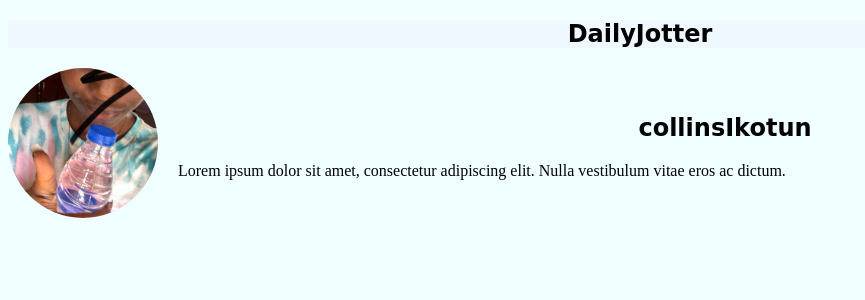
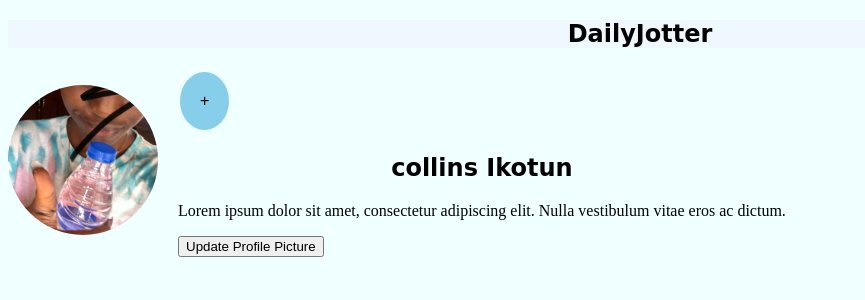
Before and after one commit to collinscodes2005/Dailyjotter, a Django app: template templates/Dailyjotter/profile.html in a window 1280 px wide. Shown: the top 300 px of the page, without its empty margins (0-865 px from the left). Run offline with Django 4.2, Linux system fonts and the light colour scheme; the template is opened without the code that fills it: values that come from a table or form of the project are taken from there, others are empty; data comes from the database, SQL or seed files in the repository.

Commit message:
profile imgs

```diff
--- a/Dailyjotter/models.py
+++ b/Dailyjotter/models.py
@@ -12,7 +12,7 @@ class Author(models.Model):
 
 
     def __str__(self):
-        return f"{self.first_name}{ self.surname } "
+        return f"{self.first_name}  { self.surname } "
 
 
 def image(instance, filename):
--- a/static/Dailyjotter/profile.css
+++ b/static/Dailyjotter/profile.css
@@ -20,6 +20,19 @@
     flex-grow: 1; /* allow info to grow */
   }
 
+
+  .edit{
+    background-color: skyblue;
+  border: none;
+  border-radius: 50%;
+  color: black;
+  padding: 20px;
+  text-align: center;
+  text-decoration: none;
+  display: inline-block;
+  font-size: 16px;
+  margin: 4px 2px;
+  }
   @media (max-width: 600px) {
     /* change flex direction to column on smaller screens */
     .profile {
--- a/templates/Dailyjotter/profile.html
+++ b/templates/Dailyjotter/profile.html
@@ -4,6 +4,8 @@
 {% block css_files %}
 
 <link rel="stylesheet" href="{% static "Dailyjotter/profile.css" %}">
+<link rel="stylesheet" href="https://cdnjs.cloudflare.com/ajax/libs/font-awesome/4.7.0/css/font-awesome.min.css">
+
 {% endblock %}
 
 {% block content%}
@@ -14,13 +16,21 @@
                 <div class="profile-picture">
                     <img src="{{ author.image.url }}" alt="Profile picture">
                 </div>
+                <form method="post" enctype="multipart/form-data">
+                    {% csrf_token %}
+                    <label for="id_image">
+                        <button class="edit">+</button>
+                    </label>
+                    <input type="file" name="image" id="id_image" style="display: none">
                     <div class="profile-info">
                         <h2>{{author}}</h2>
                         <p>Lorem ipsum dolor sit amet, consectetur adipiscing elit. Nulla vestibulum vitae eros ac dictum.</p>
                     </div>
+                    <button type="submit">Update Profile Picture</button>
+                </form>
             </div>
               <div><center>
-                <form
+
 
         </nav>
     </section>
```
Lines whose indentation alone changed are shown as unchanged.
